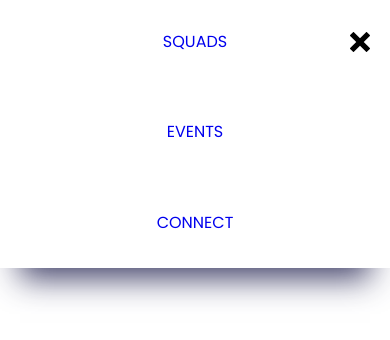
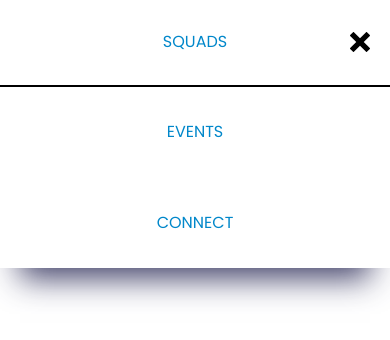
Before and after one commit to ErnestH1/ark-church, a React (Create React App) app in the folder client/: page / in a window 390 px wide. Both pictures are taken after a click on the button 360 px from the left and 42 px from the top of the page. Shown: the top 340 px of the page. Built offline with nearby package versions, Linux system fonts and the light colour scheme.

Commit message:
added underline effect

```diff
--- a/client/src/components/css/style.css
+++ b/client/src/components/css/style.css
@@ -64,10 +64,34 @@ button {
 .mobile-menu-icon {
     display: none;
 }
-
 /* Mobile navbar End */
 
+/* Underline effect on navbar start */
+.hover-underline-animation {
+    display: inline-block;
+    position: relative;
+    color: #0087ca;
+}
 
+.hover-underline-animation::after {
+    content: '';
+    position: absolute;
+    width: 100%;
+    transform: scaleX(0);
+    height: 2px;
+    bottom: 0;
+    left: 0;
+    background-color: black;
+    transform-origin: bottom right;
+    transition: transform 0.25s ease-out;
+}
+
+.hover-underline-animation:hover::after {
+    transform: scaleX(1);
+    transform-origin: bottom left;
+}
+
+/* Underline effect on navbar End */
 
 /* Responsive navbar start */
 
@@ -111,4 +135,5 @@ button {
         font-size: 50px;
     }
 }
+
 /* Responsive navbar end */
--- a/client/src/components/navbar.js
+++ b/client/src/components/navbar.js
@@ -19,11 +19,11 @@ function Navbar() {
             </div>
             {/* The links Start here */}
             <ul className={Mobile ? "nav-links-mobile" : "nav-links"} onClick={() => setMobile(false)}>
-                <Link to='/Sermons'><li className='nav-items'>SERMONS</li></Link>
-                <Link to='/Giving'><li className='nav-items'>GIVING</li></Link>
-                <Link to='/Squads'><li className='nav-items'>SQUADS</li></Link>
-                <Link to='/Events'><li className='nav-items'>EVENTS</li></Link>
-                <Link to='/Contact'><li className='nav-items'>CONNECT</li></Link>
+                <Link to='/Sermons'><li className='nav-items hover-underline-animation'>SERMONS</li></Link>
+                <Link to='/Giving'><li className='nav-items hover-underline-animation'>GIVING</li></Link>
+                <Link to='/Squads'><li className='nav-items hover-underline-animation'>SQUADS</li></Link>
+                <Link to='/Events'><li className='nav-items hover-underline-animation'>EVENTS</li></Link>
+                <Link to='/Contact'><li className='nav-items hover-underline-animation'>CONNECT</li></Link>
             </ul>
             {/* The links End here */}
             <button className='mobile-menu-icon' onClick={() => setMobile(!Mobile)}>
```
Also changed, not shown: client/src/components/css/slide.css (+11 -0 lines).
